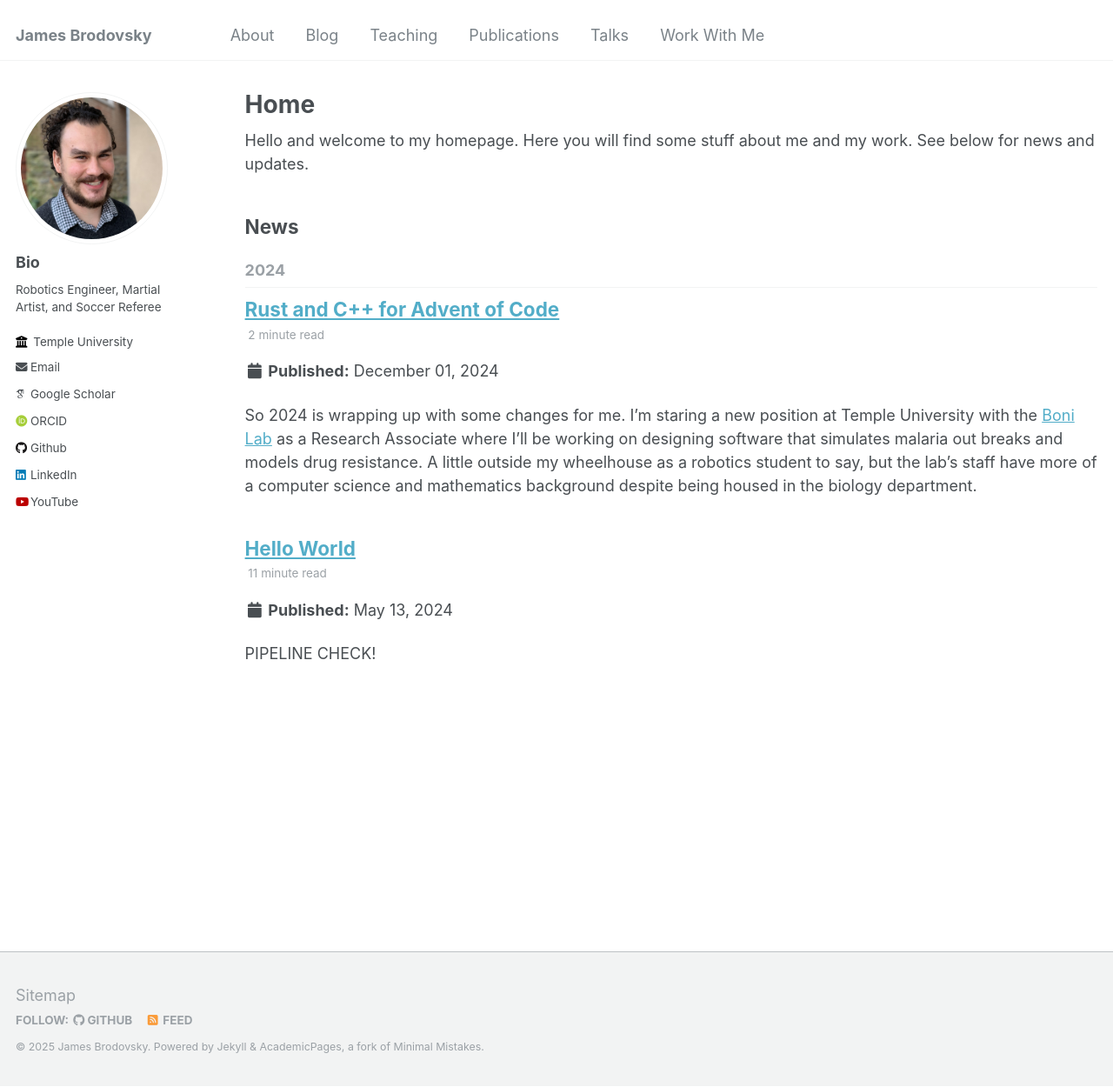
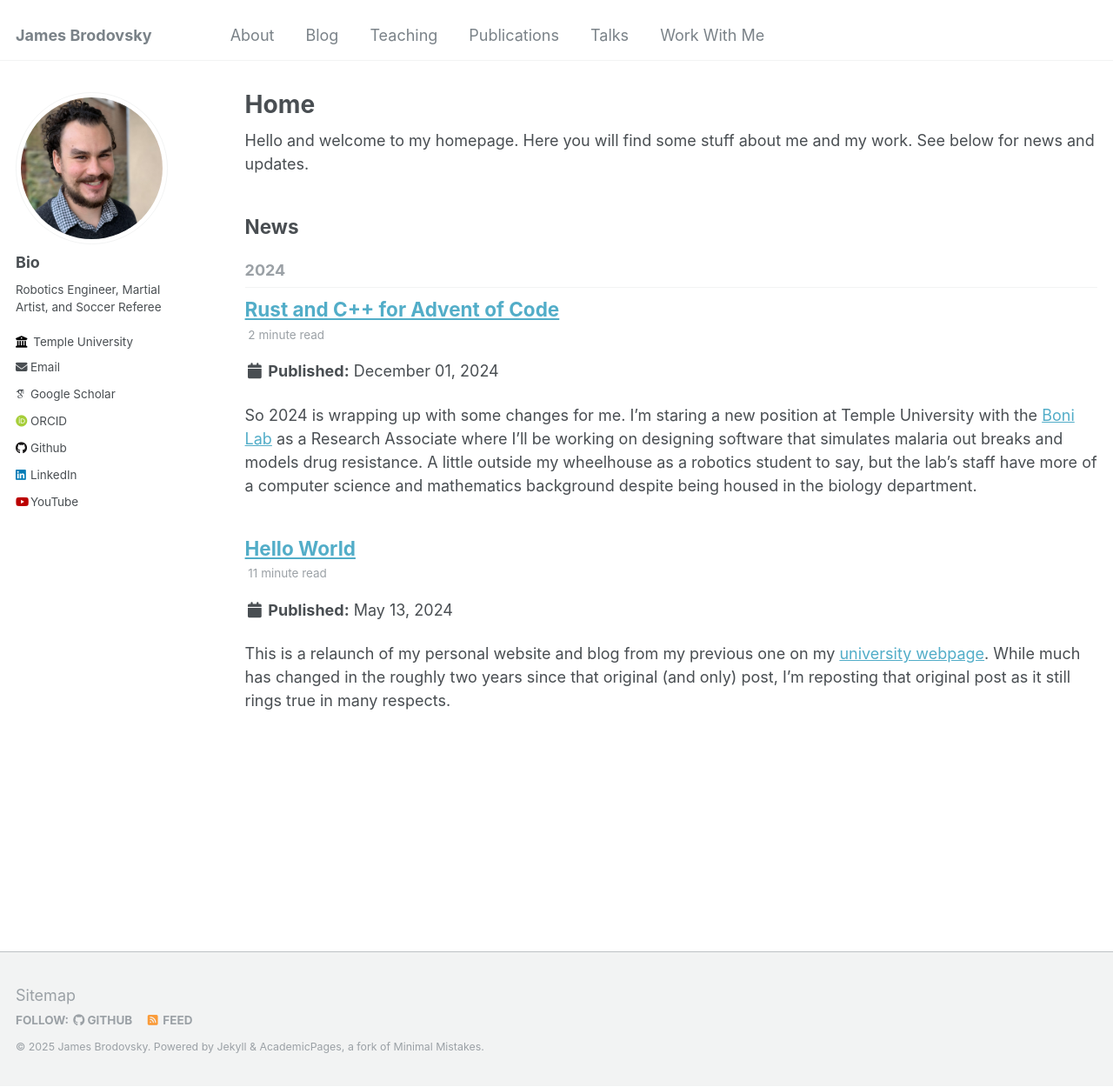
Before and after one commit to jbrodovsky/jbrodovsky.github.io, a Jekyll site: the page built from _pages/home.html, in a window 1280 px wide and 1250 px high. Shown: the whole window at 87% size. Built offline with Jekyll 4.4.1, drawn with Linux system fonts in a browser that asks for light colours; some web fonts are replaced.

Commit message:
pipeline checked, enabling future

```diff
--- a/_config.yml
+++ b/_config.yml
@@ -77,7 +77,7 @@ author:
 teaser                   :  # filename of teaser fallback teaser image placed in /images/, .e.g. "500x300.png"
 breadcrumbs              : false # true, false (default)
 words_per_minute         : 160
-future                   : false
+future                   : true
 read_more                : "disabled" # if enabled, adds "Read more" links to excerpts
 talkmap_link             : false #change to true to add link to talkmap on talks page
 comments:
--- a/_posts/2024-05-13-hello-world.md
+++ b/_posts/2024-05-13-hello-world.md
@@ -6,8 +6,6 @@ tags:
   - blog
   - news
 ---
-
-PIPELINE CHECK!
 
 This is a relaunch of my personal website and blog from my previous one on my [university webpage](https://sites.temple.edu/jbrodovsky/). While much has changed in the roughly two years since that original (and only) post, I'm reposting that original post as it still rings true in many respects.
 
```
